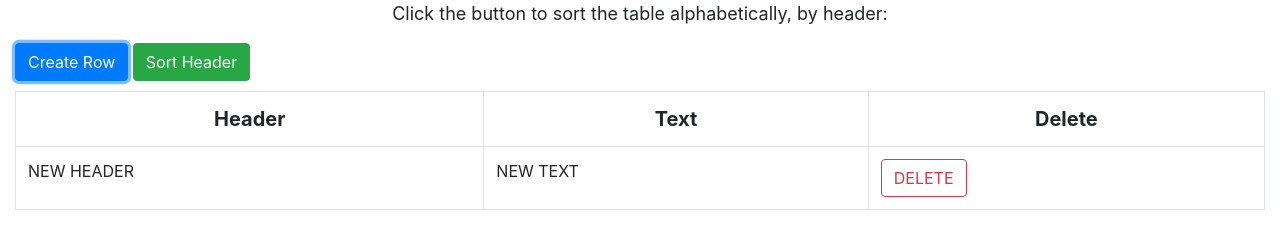
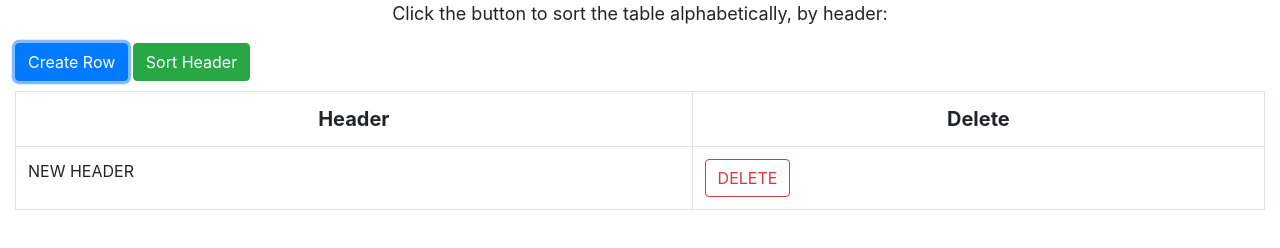
Before and after one commit to henry226/Sortable-Table, a plain HTML site: page index.html in a window 1280 px wide. Both pictures are taken after a click on the button "Create Row". Drawn offline with nearby package versions, Linux system fonts and the light colour scheme.

Commit message:
remove text col and redundent code

```diff
--- a/index.html
+++ b/index.html
@@ -26,7 +26,6 @@
       <table id="myTable" class="table table-bordered table-hover" contenteditable>
         <tr>
           <th>Header</th>
-          <th>Text</th>
           <th>Delete</th>
         </tr>
       </table>
@@ -66,17 +65,10 @@
       function myCreateFunction() {
         var table = document.getElementById("myTable");
         var row = table.insertRow(1);
-        //var att = document.createAttribute('contenteditable');
-        //att.value = true;
-        //table.setAttributeNode(att);
         var cell1 = row.insertCell(0);
         var cell2 = row.insertCell(1);
-        var cell3 = row.insertCell(2);
         cell1.innerHTML = "NEW HEADER";
-        cell2.innerHTML = "NEW TEXT";
-        //cell3.innerHTML =
-          //'<input type="button" value="Delete" onclick="deleteRow(this)">';
-        cell3.innerHTML = '<button type="button" class="btn btn-outline-danger" onclick="deleteRow(this)">DELETE</button>'
+        cell2.innerHTML = '<button type="button" class="btn btn-outline-danger" onclick="deleteRow(this)">DELETE</button>'
       }
 
       function deleteRow(r) {
```
